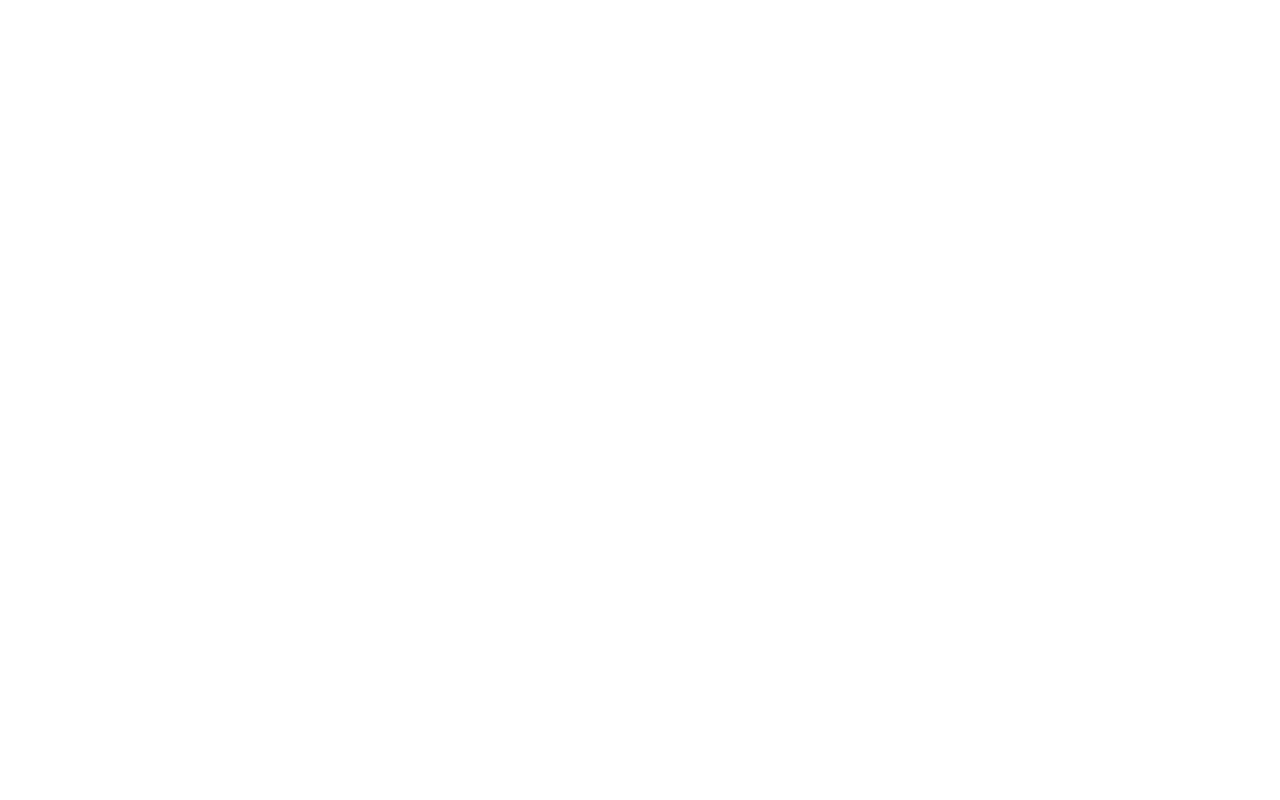
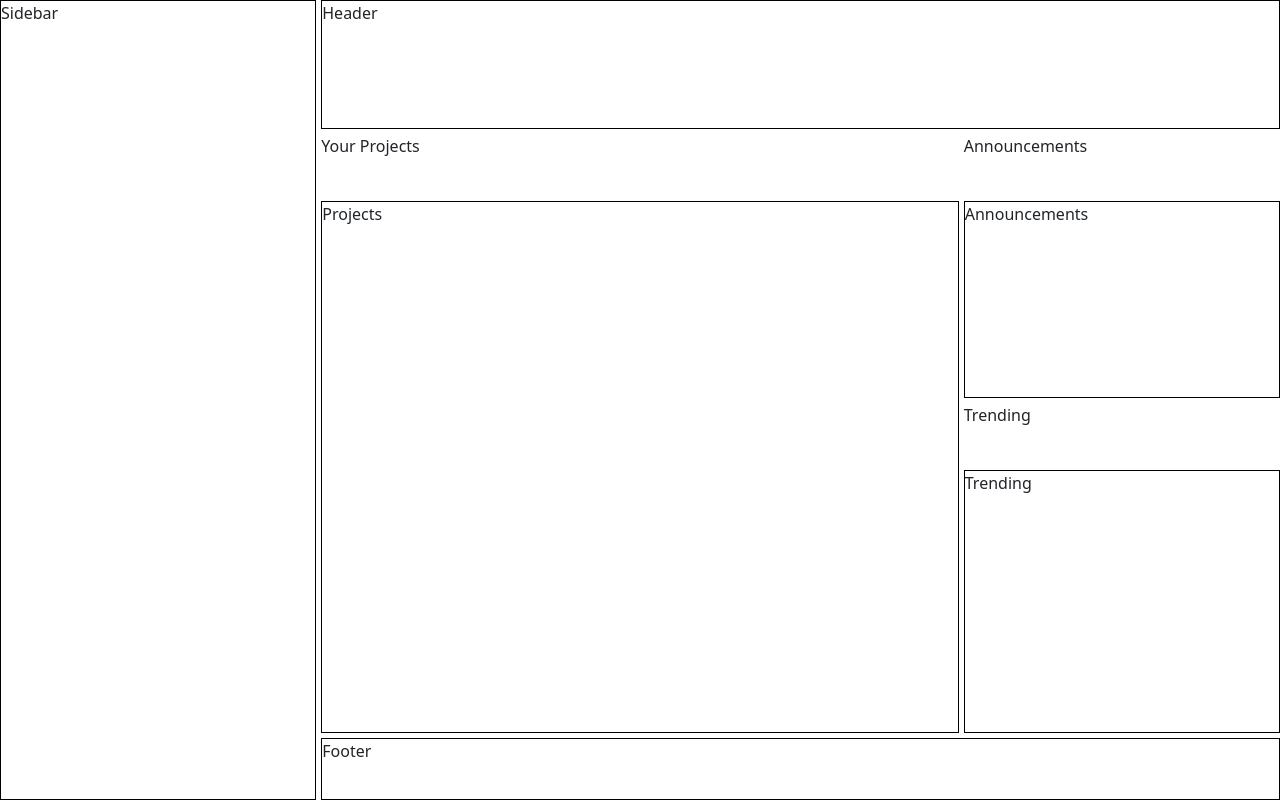
Before and after one commit to ScottDark/top-admin-dashboard, a plain HTML site: page index.html in a window 1280 px wide. Drawn offline with nearby package versions, Linux system fonts and the light colour scheme.

Commit message:
feat: Grid layout setup

```diff
--- a/index.html
+++ b/index.html
@@ -12,7 +12,19 @@
     />
     <script src="https://ajax.googleapis.com/ajax/libs/jquery/3.6.3/jquery.min.js"></script>
     <link rel="stylesheet" href="./stylesheet.css" />
-    <title>Document</title>
+    <title>top-admin-dashboard</title>
   </head>
-  <body></body>
+  <body>
+    <div id="wrapper">
+      <div id="header" class="section">Header</div>
+      <div id="sidebar" class="section">Sidebar</div>
+      <div class="p-title">Your Projects</div>
+      <div id="projects" class="section">Projects</div>
+      <div class="a-title">Announcements</div>
+      <div id="announcments" class="section">Announcements</div>
+      <div class="tr-title" Trending>Trending</div>
+      <div id="trending" class="section">Trending</div>
+      <div id="footer" class="section">Footer</div>
+    </div>
+  </body>
 </html>
--- a/stylesheet.css
+++ b/stylesheet.css
@@ -0,0 +1,66 @@
+body,
+#wrapper {
+  min-height: 100vh;
+  min-width: 100vw;
+}
+
+* {
+  box-sizing: border-box;
+}
+
+#wrapper {
+  display: grid;
+  gap: 5px;
+  max-width: 100vw;
+  grid-template-columns: repeat(12, minmax(10px, 1fr));
+  grid-template-rows: repeat(12, minmax(10px, 1fr));
+}
+
+.section {
+  border: 1px solid black;
+}
+
+#header {
+  grid-column: 4 / 13;
+  grid-row: 1 / 3;
+}
+
+#sidebar {
+  grid-column: 1 / 4;
+  grid-row: 1 / 13;
+}
+
+.p-title {
+  grid-column: 4 / 6;
+  grid-row: 3 / 4;
+}
+
+#projects {
+  grid-column: 4 / 10;
+  grid-row: 4 / 12;
+}
+
+.a-title {
+  grid-column: 10 / 12;
+  grid-row: 3 / 4;
+}
+
+#announcments {
+  grid-column: 10 / 13;
+  grid-row: 4 / 7;
+}
+
+.tr-title {
+  grid-column: 10 / 12;
+  grid-row: 7 / 8;
+}
+
+#trending {
+  grid-column: 10 / 13;
+  grid-row: 8 / 12;
+}
+
+#footer {
+  grid-column: 4 / 13;
+  grid-row: 12 / 13;
+}
```
